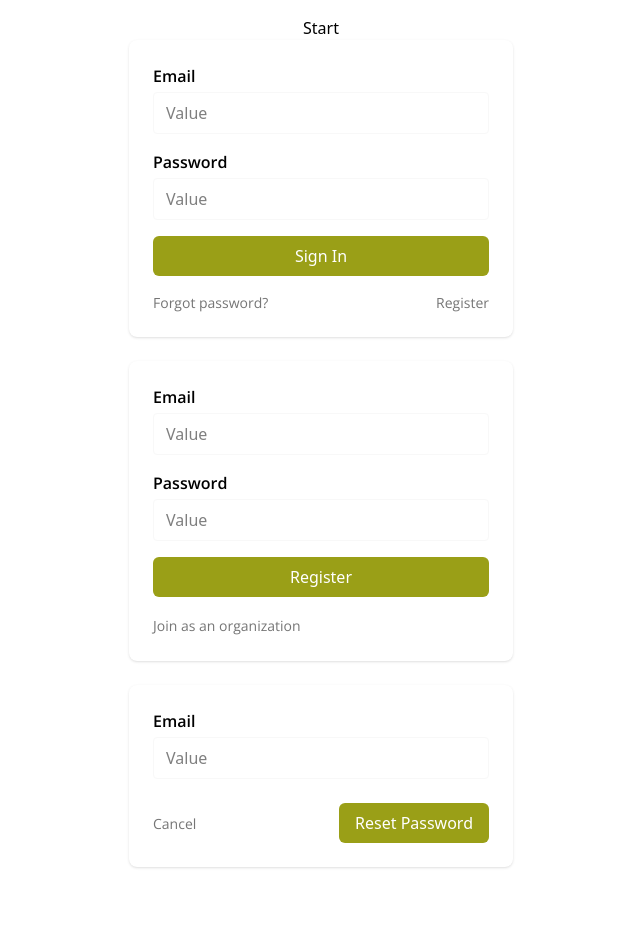
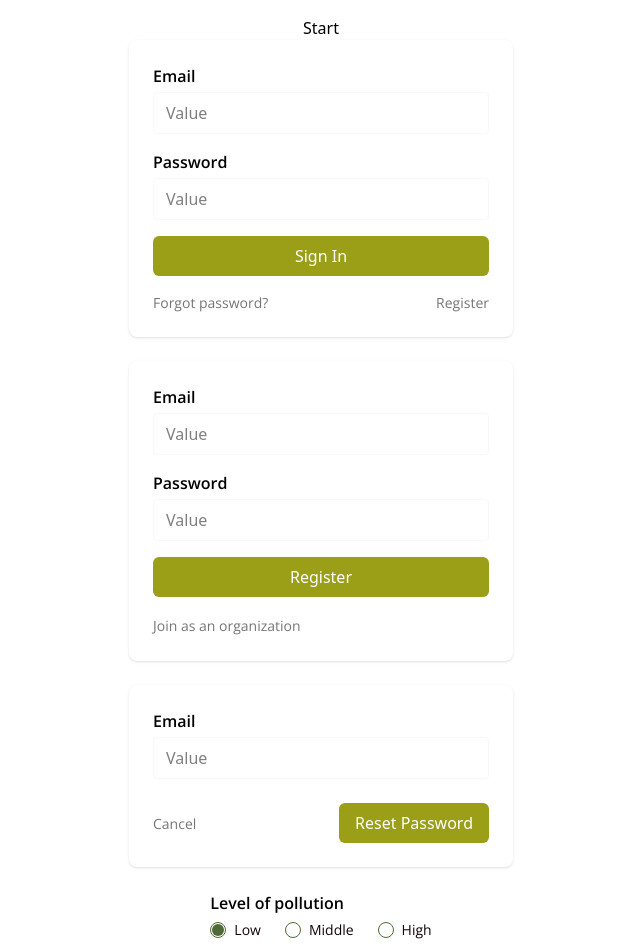
Before and after one commit to DFC-Developers-From-Cyprus/gc-client, a React (Vite) app: page / in a window 1280 px wide. Shown: the top 952 px of the page, without its empty margins (319-959 px from the left). Before the commit the page ends 883 px from the top, so only its background shows below. Built offline with nearby package versions, Linux system fonts and the light colour scheme.

Commit message:
added Choice

```diff
--- a/package.json
+++ b/package.json
@@ -14,6 +14,7 @@
   "dependencies": {
     "@iconify/react": "^6.0.0",
     "@radix-ui/react-form": "^0.1.7",
+    "@radix-ui/react-radio-group": "^1.3.7",
     "@reduxjs/toolkit": "^2.6.1",
     "clsx": "^2.1.1",
     "react": "^19.0.0",
--- /dev/null
+++ b/src/ui/components/ChoiceComponent/ChoiceComponent.tsx
@@ -0,0 +1,42 @@
+import { useState } from 'react';
+import * as RadioGroup from '@radix-ui/react-radio-group';
+
+interface ChoiceComponentProps {
+  title: string;
+}
+
+type ChoiceValue = 'low' | 'middle' | 'high';
+
+export function ChoiceComponent({ title }: ChoiceComponentProps) {
+  const [value, setValue] = useState<ChoiceValue>('low');
+
+  return (
+    <div className="space-y-2">
+      {/* Заголовок */}
+      <p className="body-3 mb-1">{title}</p>
+
+      {/* Корневой контейнер Radix RadioGroup */}
+      <RadioGroup.Root
+        className="flex items-center space-x-6"
+        value={value}
+        onValueChange={(val: ChoiceValue) => setValue(val)}
+        aria-label={title}
+      >
+        {(['low', 'middle', 'high'] as ChoiceValue[]).map((option) => (
+          <div key={option} className="flex items-center space-x-2">
+            <RadioGroup.Item
+              id={`radio-${option}`}
+              value={option}
+              className="w-4 h-4 rounded-full bg-text-light border-1 border-active flex items-center justify-center focus:outline-none focus:ring-1 focus:ring-active"
+            >
+              <RadioGroup.Indicator className="w-3 h-3 bg-active rounded-full" />
+            </RadioGroup.Item>
+            <label htmlFor={`radio-${option}`} className="body-1 text-text cursor-pointer">
+              {option === 'low' ? 'Low' : option === 'middle' ? 'Middle' : 'High'}
+            </label>
+          </div>
+        ))}
+      </RadioGroup.Root>
+    </div>
+  );
+}
--- a/src/ui/pages/StartPage.tsx
+++ b/src/ui/pages/StartPage.tsx
@@ -1,3 +1,4 @@
+import { ChoiceComponent } from '../components/ChoiceComponent/ChoiceComponent';
 import { ForgotComponent } from '../components/ForgotComponent/ForgotComponent';
 import { LoginComponent } from '../components/LoginComponent/LoginComponent';
 import { RegComponent } from '../components/RegComponent/RegComponent';
@@ -13,6 +14,7 @@ export function StartPage() {
           throw new Error('Function not implemented.');
         }}
       />
+      <ChoiceComponent title={'Level of pollution'} />
     </section>
   );
 }
```
Also changed, not shown: 1 other file (tests, documents, lock files or other folders).
